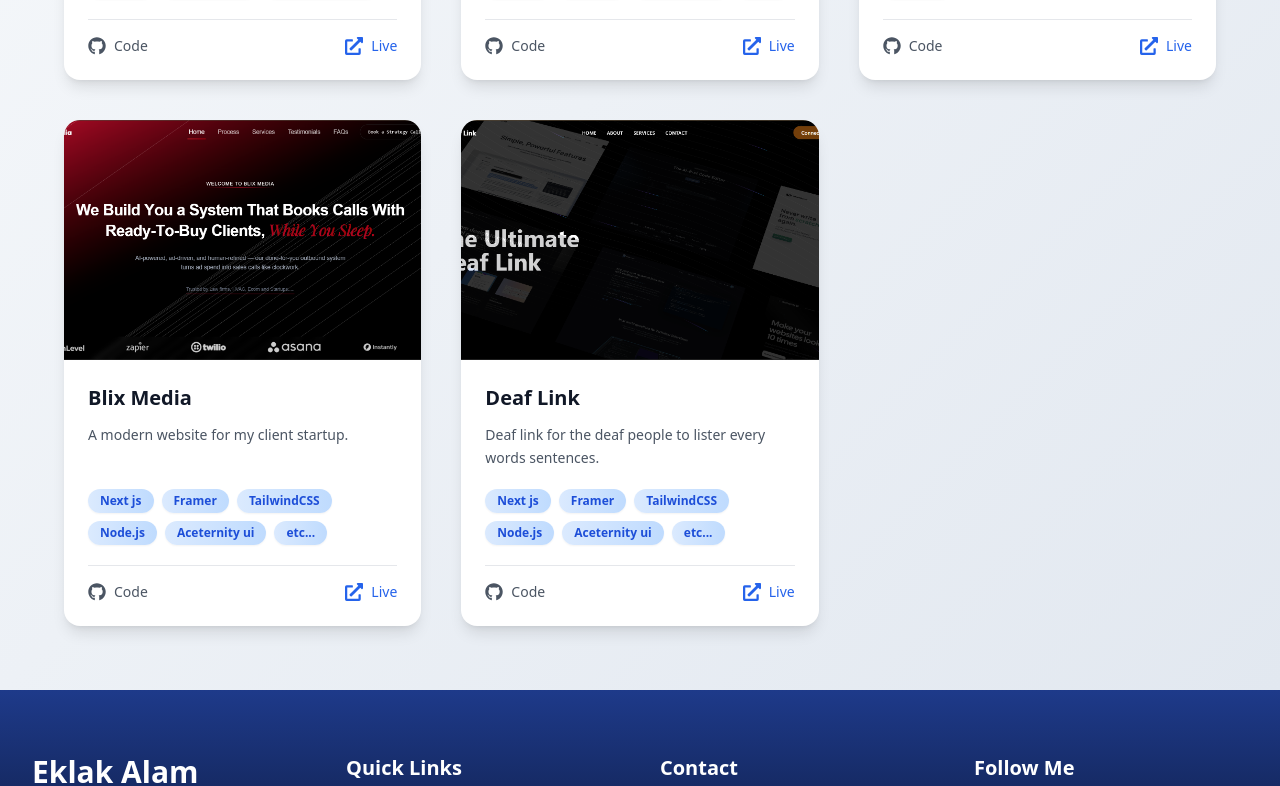
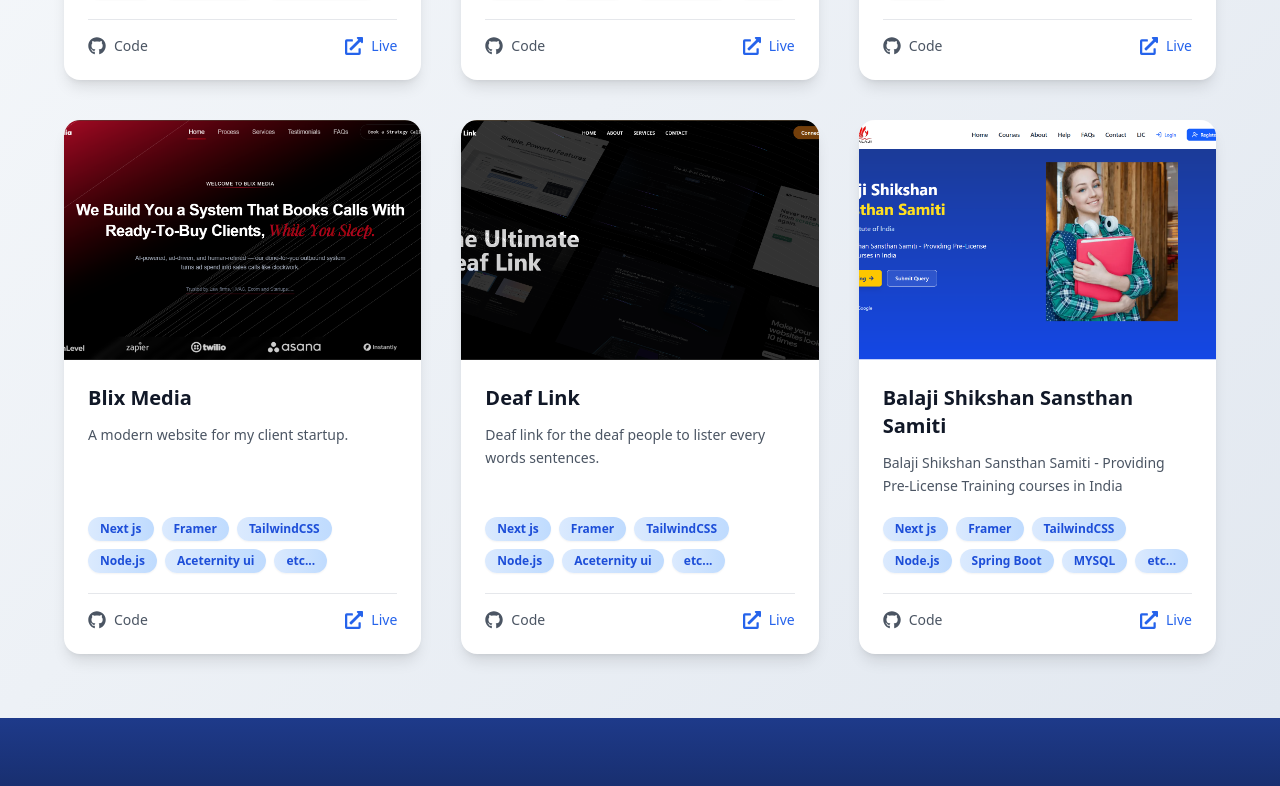
Before and after one commit to Eklak-Alam/eklak-portfolio, a Next.js app: page /projects in a window 1280 px wide. Shown: the part 640-1426 px from the top of the page. Built offline with nearby package versions, Linux system fonts and the light colour scheme.

Commit message:
added projects

```diff
--- a/app/projects/page.jsx
+++ b/app/projects/page.jsx
@@ -49,6 +49,15 @@ const projects = [
     github: 'https://github.com/Eklak-Alam/DeafLink',
     live: 'https://www.deaflink.co/',
     tech: ['Next js', 'Framer', 'TailwindCSS', 'Node.js', 'Aceternity ui', 'etc...']
+  },
+  {
+    id: 5,
+    title: 'Balaji Shikshan Sansthan Samiti',
+    description: 'Balaji Shikshan Sansthan Samiti - Providing Pre-License Training courses in India',
+    image: '/balaji.png',
+    github: 'https://github.com/Eklak-Alam/Training-Project-With-Certificate-Generate-Frontend-Code',
+    live: 'https://lic-one.vercel.app/',
+    tech: ['Next js', 'Framer', 'TailwindCSS', 'Node.js', 'Spring Boot', 'MYSQL', 'etc...']
   }
 ];
 
--- a/components/Projects.jsx
+++ b/components/Projects.jsx
@@ -49,6 +49,15 @@ const projects = [
     github: 'https://github.com/Eklak-Alam/DeafLink',
     live: 'https://www.deaflink.co/',
     tech: ['Next js', 'Framer', 'TailwindCSS', 'Node.js', 'Aceternity ui', 'etc...']
+  },
+  {
+    id: 5,
+    title: 'Balaji Shikshan Sansthan Samiti',
+    description: 'Balaji Shikshan Sansthan Samiti - Providing Pre-License Training courses in India',
+    image: '/balaji.png',
+    github: 'https://github.com/Eklak-Alam/Training-Project-With-Certificate-Generate-Frontend-Code',
+    live: 'https://lic-one.vercel.app/',
+    tech: ['Next js', 'Framer', 'TailwindCSS', 'Node.js', 'Spring Boot', 'MYSQL', 'etc...']
   }
 ];
 
```
Also changed, not shown: public/balaji.png (added).
